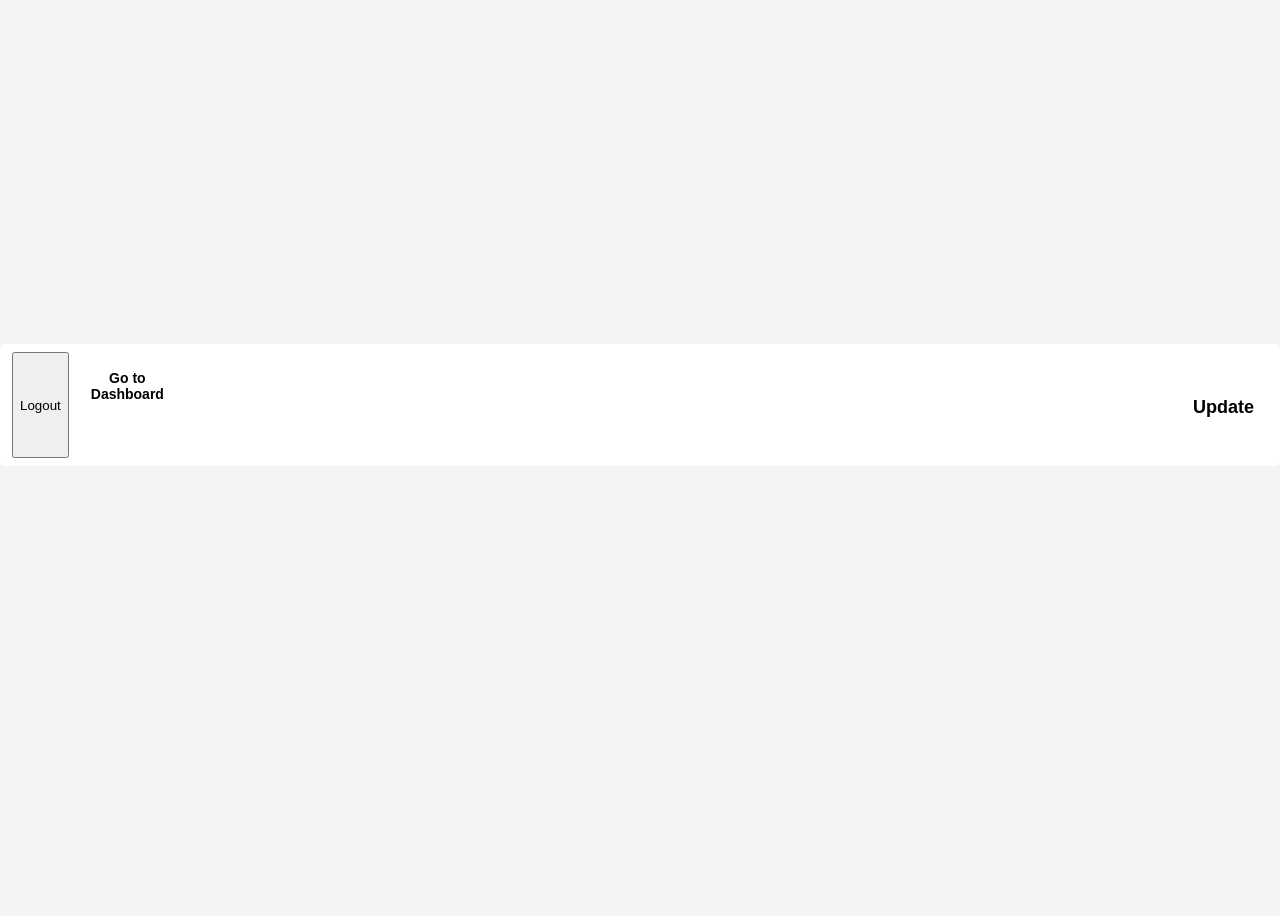
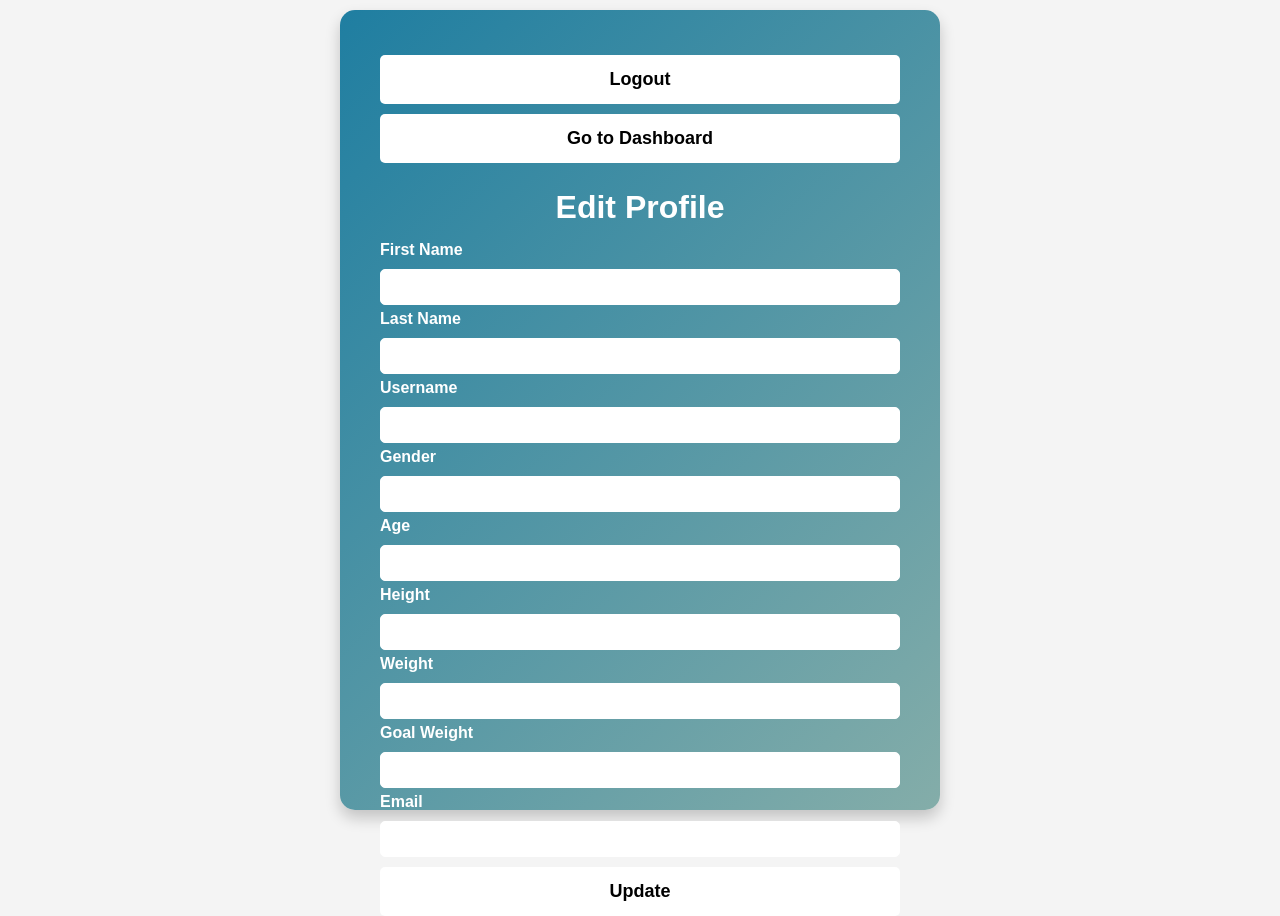
Before and after one commit to ZackAlaoui/COP4331_LargeProject, a React (Vite) app in the folder frontend/: page /editprofile in a window 1280 px wide. Before the commit the page ends 800 px from the top, so only its background shows below. Built offline with nearby package versions, Linux system fonts and the light colour scheme.

Commit message:
revert changes i Please enter the commit message for your changes. Lines starting

```diff
--- a/frontend/src/components/EditProfile.css
+++ b/frontend/src/components/EditProfile.css
@@ -13,7 +13,7 @@ body {
   width: 600px;
   padding: 40px;
   border-radius: 15px;
-  background-image: linear-gradient(135deg, #1f7ea1, #84ada9);
+  background-image: linear-gradient(135deg, #1F7EA1, #84ada9);
   color: #fff;
   box-shadow: 0 8px 15px rgba(0, 0, 0, 0.2);
   margin-top: 20px;
@@ -61,29 +61,8 @@ body {
 box-shadow: 0 0 5px rgba(36, 134, 165, 0.5);
 }
 
-/* Button Container */
-.buttonContainer {
-  display: flex;
-  justify-content: space-between;
-  gap: 10px;
-  margin-top: 10px;
-  padding: 8px 12px;
-  font-size: 14px;
-  font-weight: bold;
-  color: #000;
-  background-color: white;
-  border: none;
-  border-radius: 5px;
-  cursor: pointer;
-  transition: all 0.3s;
-}
-
-.buttonContainer:hover{
-  background-color: #c7c7c7;
-}
-
 /* Update User Information Button */
-.updateButton {
+.editProfileButton {
 width: 100%;
 padding: 14px;
 font-size: 18px;
@@ -97,7 +76,7 @@ body {
 margin-top: 5px;
 }
 
-.updateButton:hover {
+  .editProfileButton:hover {
       background-color: #c7c7c7;
   }
 
--- a/frontend/src/components/EditProfile.tsx
+++ b/frontend/src/components/EditProfile.tsx
@@ -158,7 +158,7 @@ function EditProfile() {
   }, []); //This useEffect will run once when the component mounts
 
   return (
-    <div className="buttonContainer">
+    <div className="containerEditProfile">
       <button
         className="editProfileButton"
         id="logout"
@@ -167,7 +167,7 @@ function EditProfile() {
         Logout
       </button>
       <button
-        className="buttonContainer"
+        className="editProfileButton"
         id="goToDashboard"
         onClick={() => redirectToDashboard()}
       >
@@ -264,7 +264,7 @@ function EditProfile() {
         value={email}
         onChange={(e) => setEmail(e.target.value)}
       />
-      <button className="updateButton" onClick={updateUserInfo}>
+      <button className="editProfileButton" onClick={updateUserInfo}>
         Update
       </button>
       {message && <div className="UpdateInfoSuccess">{message}</div>}
```
Lines whose indentation alone changed are shown as unchanged.
